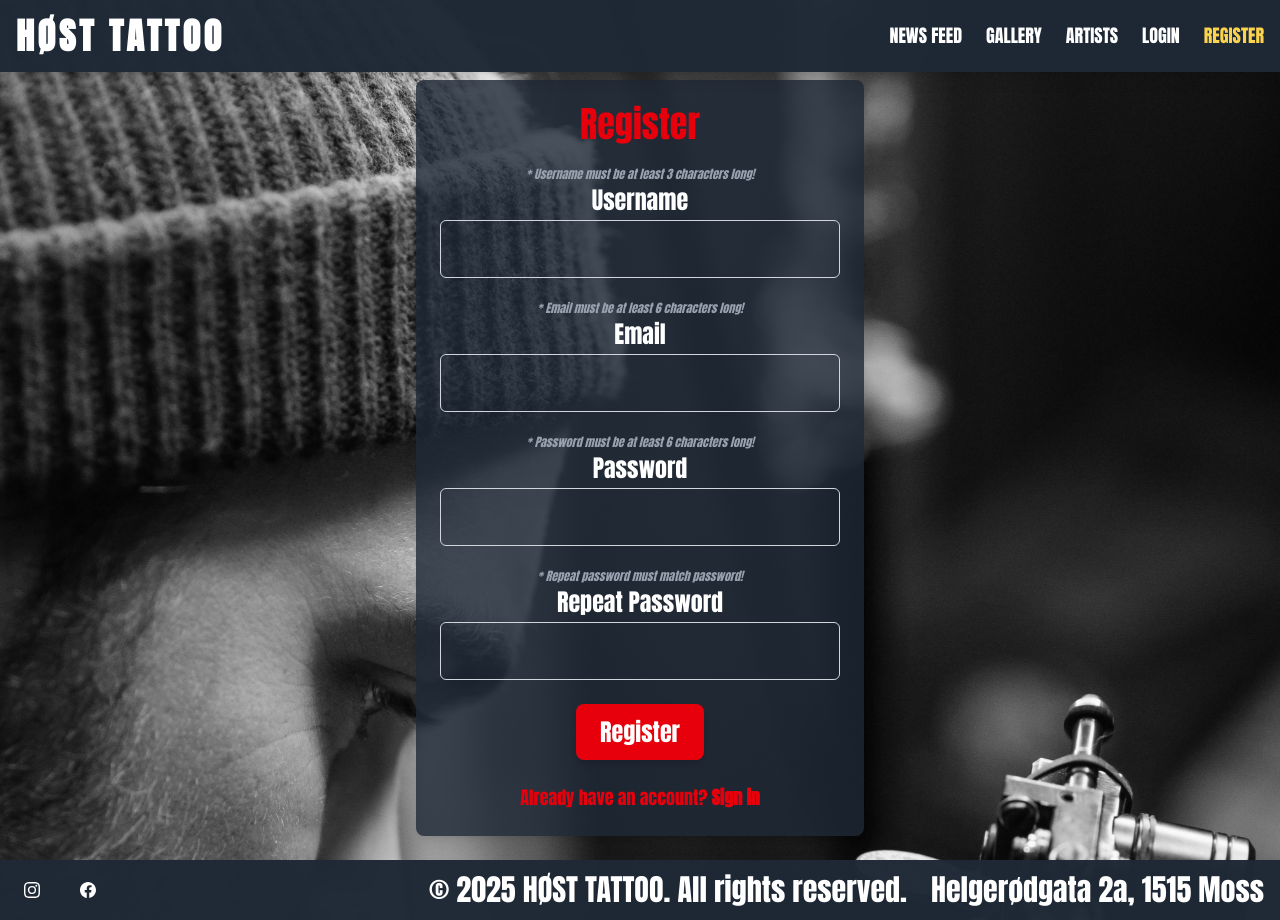
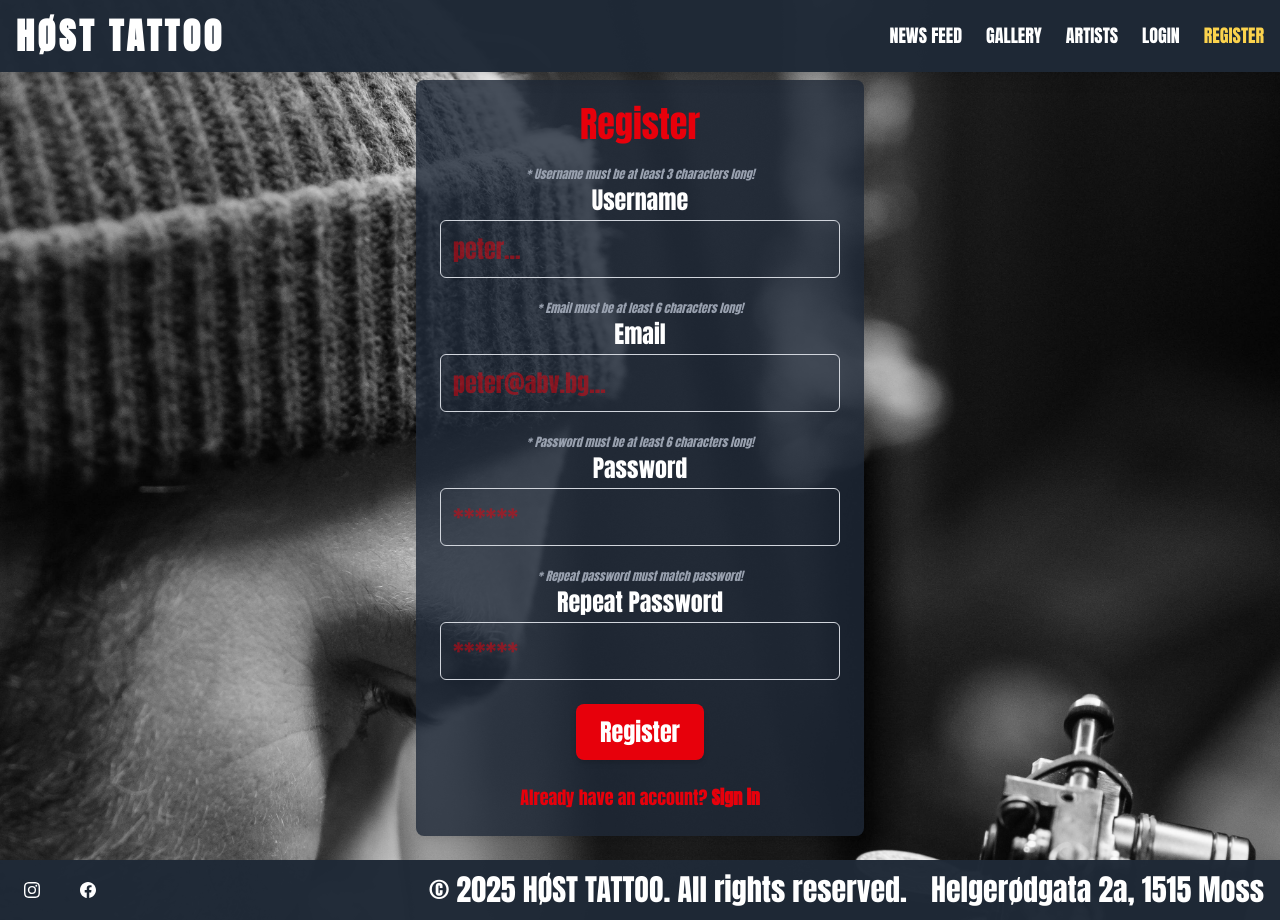
Before and after one commit to vladinson009/host-tattoo, a React (Vite) app: page /register in a window 1280 px wide. Built offline with nearby package versions, Linux system fonts and the light colour scheme; a web font is replaced by a local one.

Commit message:
added placeholders for the forms

```diff
--- a/src/components/booking/BookingSection.jsx
+++ b/src/components/booking/BookingSection.jsx
@@ -38,10 +38,21 @@ export default function BookingSection() {
                 <SelectFormField labelName="Choose an artist" name="artistId" artists={artists} />
 
                 <FormFieldRequirement value="Topic must be at least 1 character long!!" />
-                <InputFormField labelName='Topic' type='text' name='topic' value={userInput?.topic} />
+                <InputFormField
+                    labelName='Topic'
+                    type='text'
+                    name='topic'
+                    value={userInput?.topic}
+                    placeholder="I have question about booking..."
+                />
 
                 <FormFieldRequirement value="The message must be at least 1 character long!!" />
-                <TextareaFormField labelName='Short message...' name='message' value={userInput?.message} />
+                <TextareaFormField
+                    labelName='Message...'
+                    name='message'
+                    value={userInput?.message}
+                    placeholder="Are you working in the weekend?..."
+                />
 
                 <SubmitFormButton isPending={isPending} textContent='Send email' />
                 <FormFooter text="Wondering which artist to choose?" link='/artists' linkText='Check our artists' />
--- a/src/components/gallery/CreateTattoo.jsx
+++ b/src/components/gallery/CreateTattoo.jsx
@@ -12,7 +12,7 @@ import Toast from "../partials/Toast";
 
 
 export default function CreateTattoo() {
-    const { formAction, isPending, error, userInput } = useCreateForm(galleryService.createTattoo, true)
+    const { formAction, isPending, error, userInput } = useCreateForm(galleryService.createTattoo,)
     // only for artists
     // create tattoo form with input fields and upload file field
     return (
@@ -21,13 +21,30 @@ export default function CreateTattoo() {
             <Form name="Create New Tattoo" action={formAction}>
 
                 <FormFieldRequirement value="Title must be at least 1 character long!" />
-                <InputFormField labelName="Title" type="text" name="title" value={userInput?.title} />
+                <InputFormField
+                    labelName="Title"
+                    type="text"
+                    name="title"
+                    value={userInput?.title}
+                    placeholder="Face of fear.."
+                />
 
                 <FormFieldRequirement value="Price must be a positive number!" />
-                <InputFormField labelName="Price" type="text" name="price" value={userInput?.price} />
+                <InputFormField
+                    labelName="Price"
+                    type="text"
+                    name="price"
+                    value={userInput?.price}
+                    placeholder="219..."
+                />
 
                 <FormFieldRequirement value="Description must be at least 1 character long!" />
-                <TextareaFormField name="description" labelName="Description" value={userInput?.description} />
+                <TextareaFormField
+                    name="description"
+                    labelName="Description"
+                    value={userInput?.description}
+                    placeholder="Your descrption here..."
+                />
 
                 <FormFieldRequirement value="Photo is required!" />
                 <UploadFileField isPending={isPending} labelName="Upload Photo" name="image" value={userInput?.image} />
--- a/src/components/partials/form/InputFormField.jsx
+++ b/src/components/partials/form/InputFormField.jsx
@@ -1,4 +1,4 @@
-export default function InputFormField({ labelName, type, name, value }) {
+export default function InputFormField({ labelName, type, name, value, placeholder }) {
     // reusable input field component
 
     return (
@@ -11,6 +11,7 @@ export default function InputFormField({ labelName, type, name, value }) {
                 required
                 defaultValue={value}
                 className="text-1xl md:text-2xl mt-1 p-3 w-full border border-gray-300 rounded-md focus:ring-2 focus:ring-indigo-500"
+                placeholder={placeholder}
             />
         </div>
     )
--- a/src/components/partials/form/TextareaFormField.jsx
+++ b/src/components/partials/form/TextareaFormField.jsx
@@ -1,4 +1,4 @@
-export default function TextareaFormField({ name, labelName, value }) {
+export default function TextareaFormField({ name, labelName, value, placeholder }) {
     // reusable text area field component
 
     return (
@@ -10,6 +10,7 @@ export default function TextareaFormField({ name, labelName, value }) {
                 required
                 defaultValue={value}
                 className="text-1xl md:text-1xl mt-1 p-3 w-full border border-gray-300 rounded-md focus:ring-2 focus:ring-indigo-500 resize-none"
+                placeholder={placeholder}
             />
         </div>
     )
--- a/src/components/post/CreatePost.jsx
+++ b/src/components/post/CreatePost.jsx
@@ -22,10 +22,21 @@ export default function CreatePost() {
             <Form name="Create a New Post" action={formAction}>
 
                 <FormFieldRequirement value="Title must be at least 1 character long!" />
-                <InputFormField labelName="Title" type="text" name="title" value={userInput?.title} />
+                <InputFormField
+                    labelName="Title"
+                    type="text"
+                    name="title"
+                    value={userInput?.title}
+                    placeholder="My first tattoo at Høst tattoo studio..."
+                />
 
                 <FormFieldRequirement value="Description must be at least 1 character long!" />
-                <TextareaFormField labelName="Description" name="description" value={userInput?.description} />
+                <TextareaFormField
+                    labelName="Description"
+                    name="description"
+                    value={userInput?.description}
+                    placeholder="Your descripton here..."
+                />
 
                 <FormFieldRequirement value="Photo is required!" />
                 <UploadFileField isPending={isPending} labelName="Upload Photo" name="image" />
--- a/src/components/user/LoginSection.jsx
+++ b/src/components/user/LoginSection.jsx
@@ -18,8 +18,19 @@ export default function LoginSection() {
         <>
             {error && <Toast message={error} />}
             <Form name="Login" error={error} action={formAction} >
-                <InputFormField labelName='Username' type='text' name='username' value={userInput?.username} />
-                <InputFormField labelName='Password' type='password' name='password' />
+                <InputFormField
+                    labelName='Username'
+                    type='text'
+                    name='username'
+                    value={userInput?.username}
+                    placeholder="peter..."
+                />
+                <InputFormField
+                    labelName='Password'
+                    type='password'
+                    name='password'
+                    placeholder="******"
+                />
                 <SubmitFormButton isPending={isPending} textContent='Login' />
                 <FormFooter text="Don't have an account?" link='/register' linkText='Register here' />
             </Form>
--- a/src/components/user/RegisterSection.jsx
+++ b/src/components/user/RegisterSection.jsx
@@ -21,16 +21,38 @@ export default function RegisterSection() {
             <Form name='Register' error={error} action={formAction}>
 
                 <FormFieldRequirement value='Username must be at least 3 characters long!' />
-                <InputFormField labelName='Username' type='text' name='username' value={userInput?.username} />
+                <InputFormField
+                    labelName='Username'
+                    type='text'
+                    name='username'
+                    value={userInput?.username}
+                    placeholder="peter..."
+                />
 
                 <FormFieldRequirement value='Email must be at least 6 characters long!' />
-                <InputFormField labelName='Email' type='email' name='email' value={userInput?.email} />
+                <InputFormField
+                    labelName='Email'
+                    type='email'
+                    name='email'
+                    value={userInput?.email}
+                    placeholder="peter@abv.bg..."
+                />
 
                 <FormFieldRequirement value='Password must be at least 6 characters long!' />
-                <InputFormField labelName='Password' type='password' name='password' />
+                <InputFormField
+                    labelName='Password'
+                    type='password'
+                    name='password'
+                    placeholder="******"
+                />
 
                 <FormFieldRequirement value='Repeat password must match password!' />
-                <InputFormField labelName='Repeat Password' type='password' name='rePass' />
+                <InputFormField
+                    labelName='Repeat Password'
+                    type='password'
+                    name='rePass'
+                    placeholder="******"
+                />
 
                 <SubmitFormButton isPending={isPending} textContent={'Register'} />
                 <FormFooter text="Already have an account?" link="/login" linkText="Sign in" />
```
